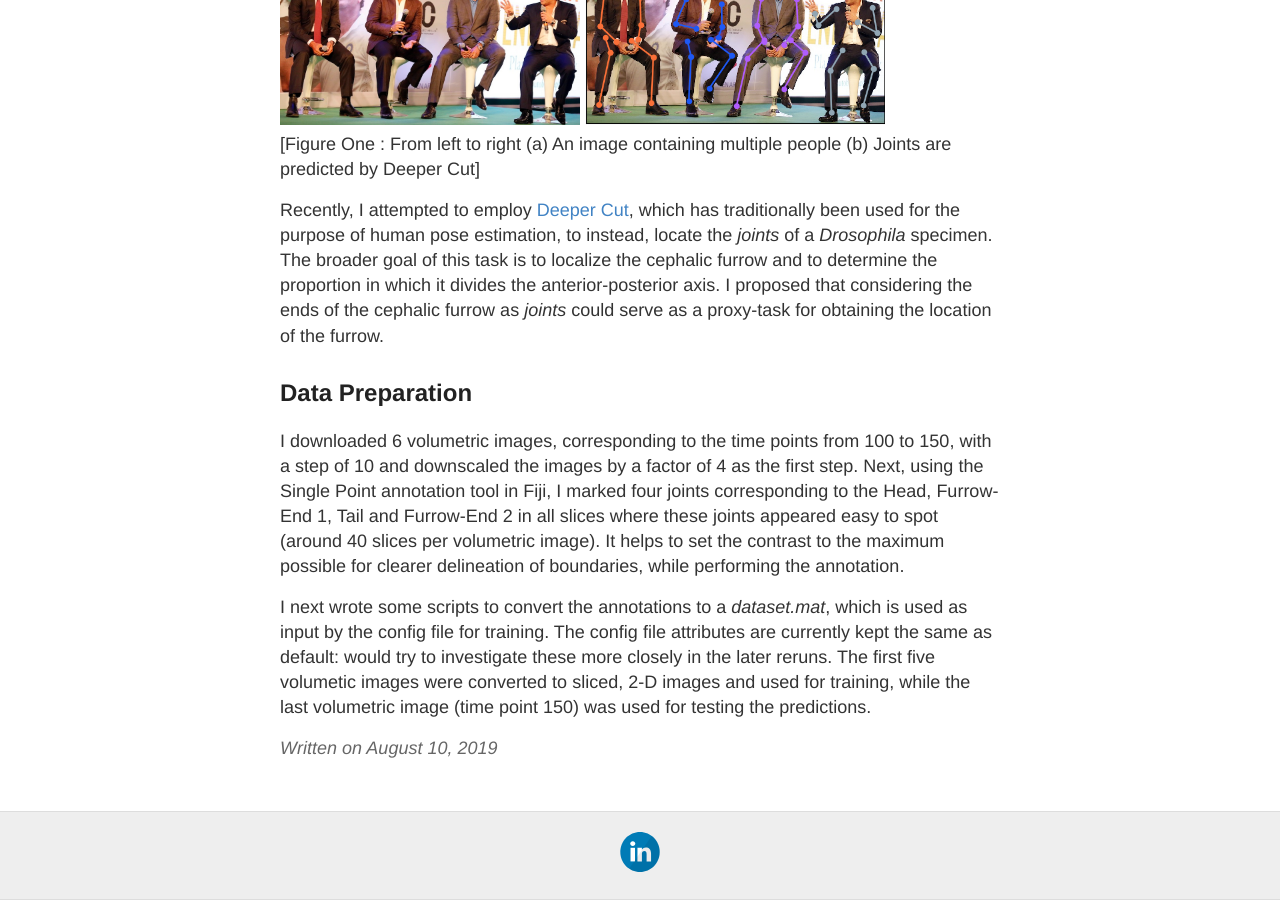
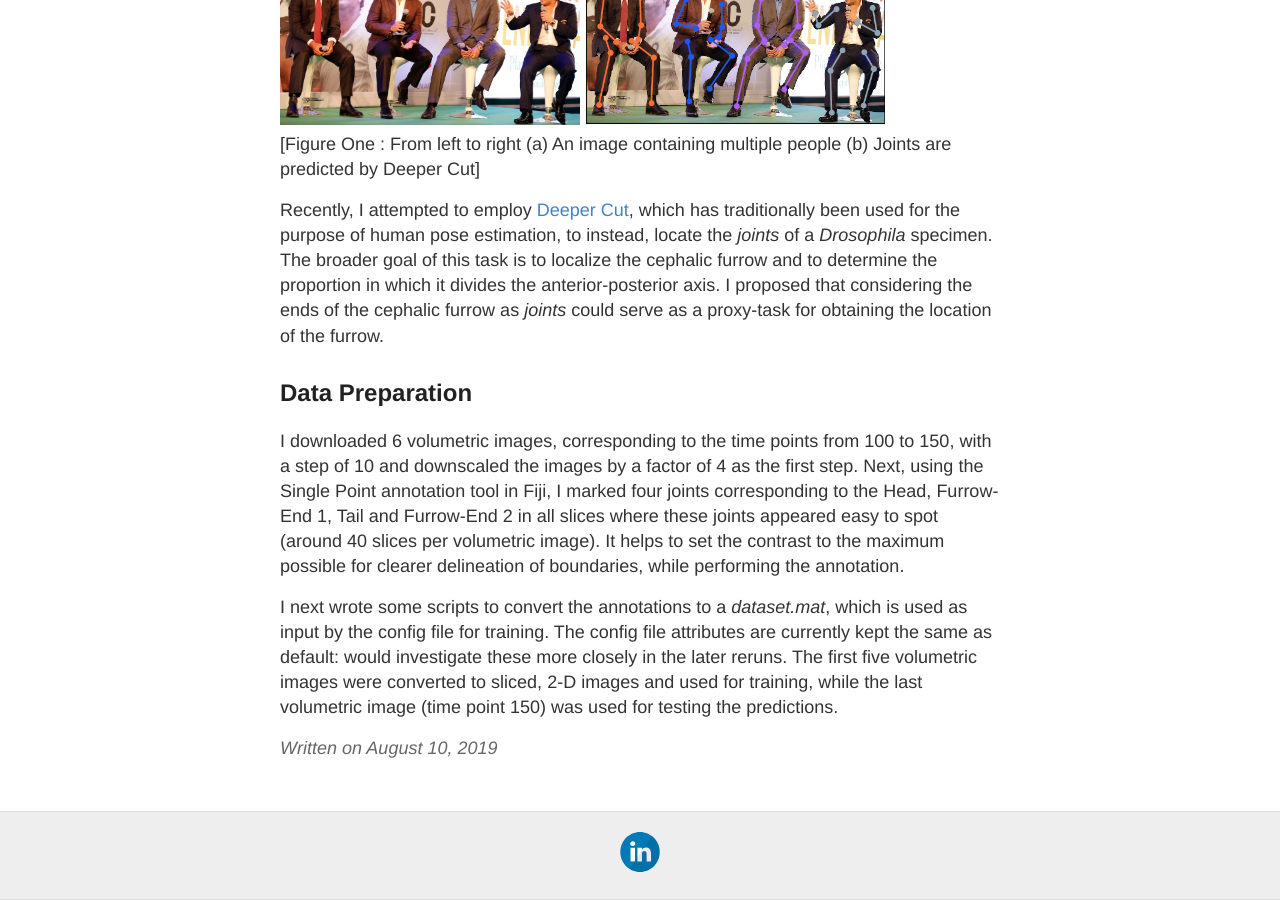
Before and after one commit to malaalam/minuteskeeper, a Jekyll site: the page built from _posts/2019-08-10-10-August-2019.md, in a window 1280 px wide and 900 px high, scrolled down 749 px. Built offline with Jekyll 4.4.1, drawn with Linux system fonts in a browser that asks for light colours; a script that is not in the unit is left out; comment, search, counter and statistics services are not loaded.

Commit message:
Corrected typos

```diff
--- a/_posts/2019-08-10-10-August-2019.md
+++ b/_posts/2019-08-10-10-August-2019.md
@@ -23,4 +23,4 @@ Recently, I attempted to employ [Deeper Cut](https://arxiv.org/abs/1605.03170),
 
 I downloaded 6 volumetric images, corresponding to the time points from 100 to 150, with a step of 10 and downscaled the images by a factor of 4 as the first step. Next, using the Single Point annotation tool in Fiji, I marked four joints corresponding to the Head, Furrow-End 1, Tail and Furrow-End 2 in all slices where these joints appeared easy to spot (around 40 slices per volumetric image). It helps to set the contrast to the maximum possible for clearer delineation of boundaries, while performing the annotation.
 
-I next wrote some scripts to convert the annotations to a *dataset.mat*, which is used as input by the config file for training. The config file attributes are currently kept the same as default: would try to investigate these more closely in the later reruns. The first five volumetic images were converted to sliced, 2-D images and used for training, while the last volumetric image (time point 150) was used for testing the predictions.
+I next wrote some scripts to convert the annotations to a *dataset.mat*, which is used as input by the config file for training. The config file attributes are currently kept the same as default: would investigate these more closely in the later reruns. The first five volumetric images were converted to sliced, 2-D images and used for training, while the last volumetric image (time point 150) was used for testing the predictions.
```
